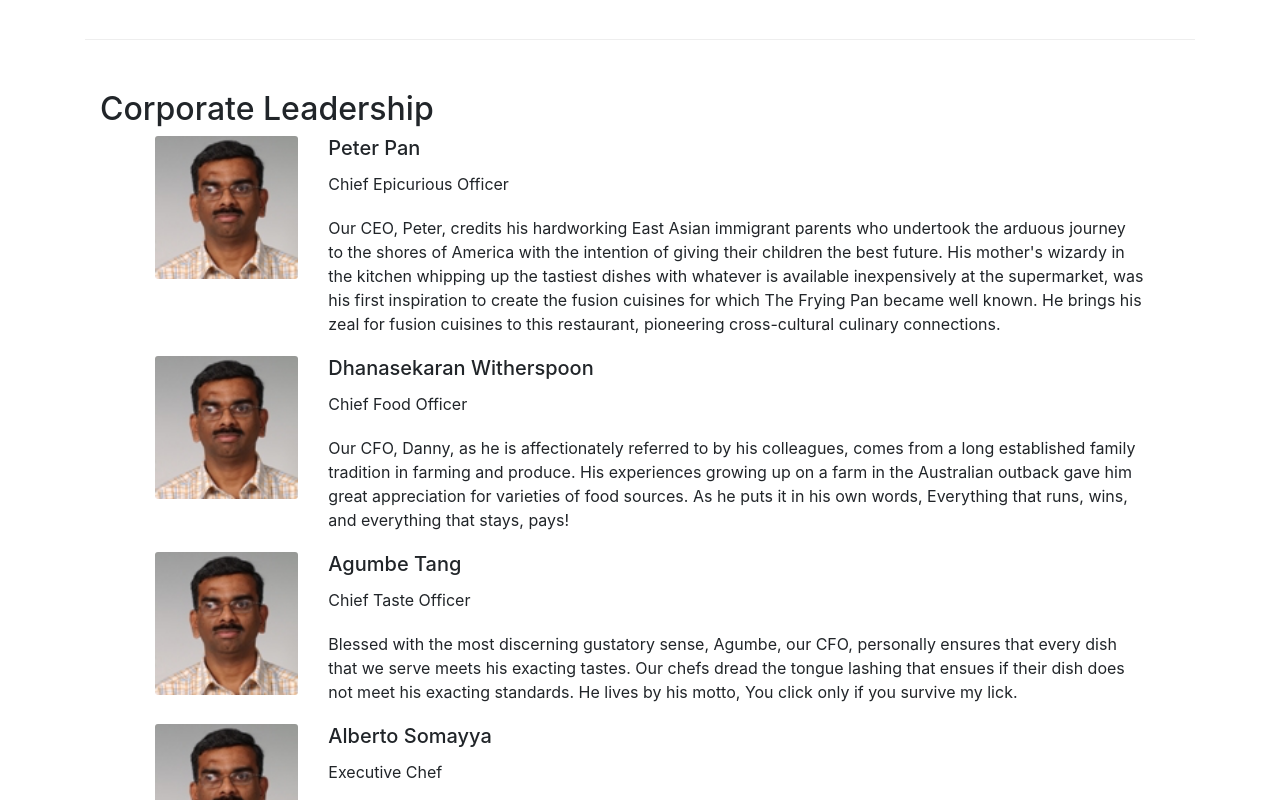
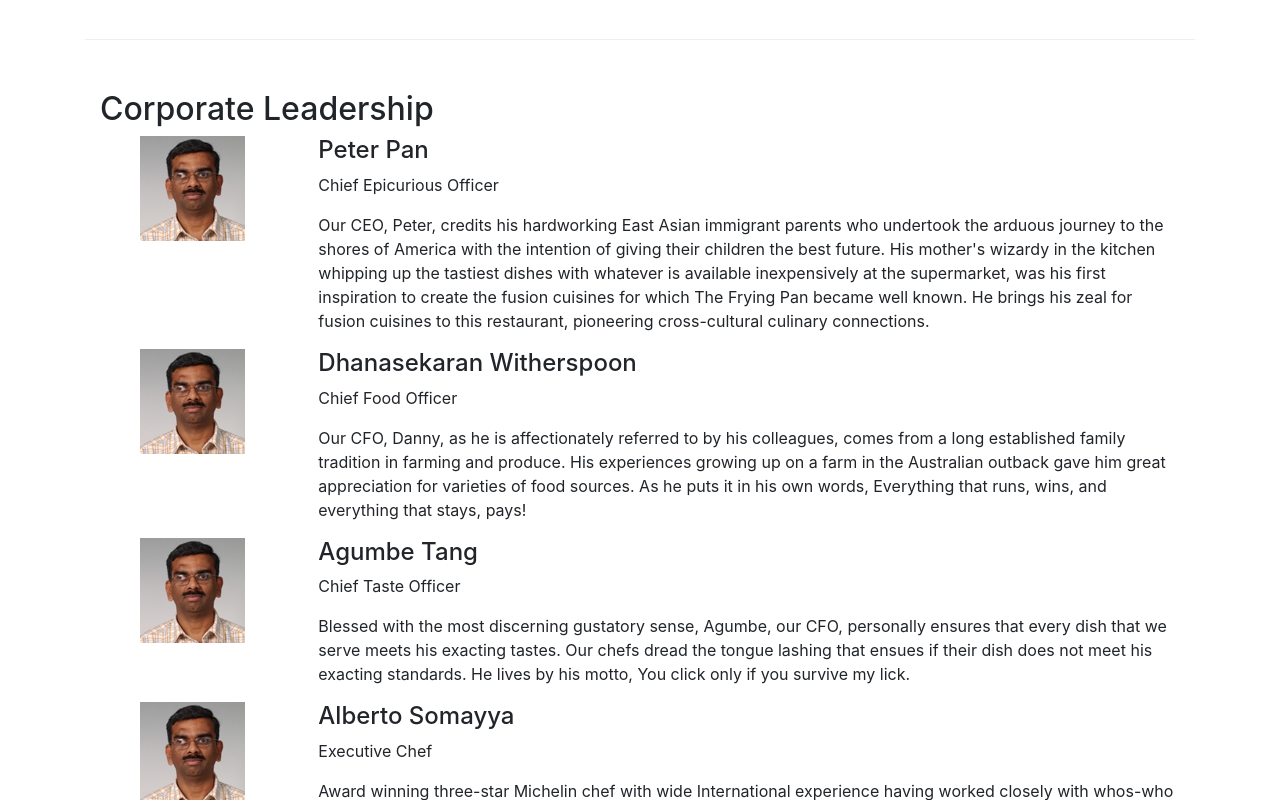
Before and after one commit to abarretti/conFusion-React, a React (Create React App) app: page /aboutus in a window 1280 px wide. Shown: the part 940-1740 px from the top of the page. Built offline with nearby package versions, Linux system fonts and the light colour scheme.

Commit message:
Week 2 Assignment

```diff
--- a/src/App.css
+++ b/src/App.css
@@ -31,12 +31,3 @@
 .navbar-dark {
     background-color: #512DA8;
 }
-
-.leader {
-  border: none;
-}
-
-.leader .card-body {
-  padding-left: 0px;
-  padding-top: 0px;
-}
--- a/src/components/AboutComponent.js
+++ b/src/components/AboutComponent.js
@@ -6,20 +6,18 @@
 
     function RenderLeader({leader}) {
       return (
-        <Card className="leader">
-          <div className="container">
-            <div className="row text-left">
-              <div className="col-12 col-sm-2">
-                <CardImg width="100%" src={leader.image} alt={leader.name} />
-              </div>
-              <div className="col-12 col-sm-10">
-                <CardTitle>{leader.name}</CardTitle>
-                <CardBody>{leader.designation}</CardBody>
-                <CardBody>{leader.description}</CardBody>
-              </div>
-            </div>
-          </div>
-        </Card>
+        <div key={leader.id} className="row">
+            <Media tag="li">
+                <Media left middle className="col-12 col-sm-2">
+                    <Media object src={leader.image} alt={leader.name} />
+                </Media>
+                <Media body className="col-12 col-sm-10">
+                    <Media heading>{leader.name}</Media>
+                    <p>{leader.designation}</p>
+                    <p>{leader.description}</p>
+                </Media>
+            </Media>
+        </div>
       );
     }
 
```
